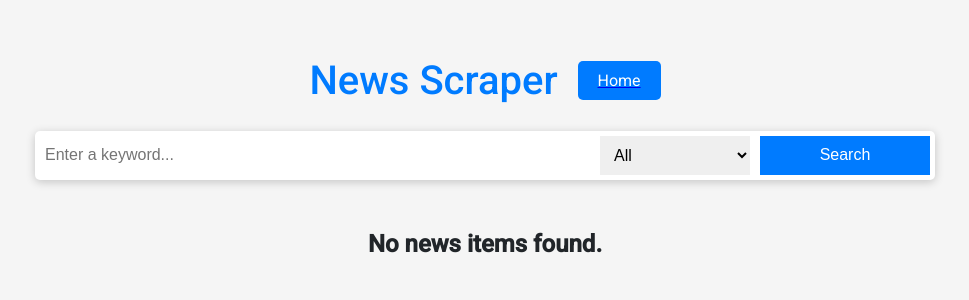
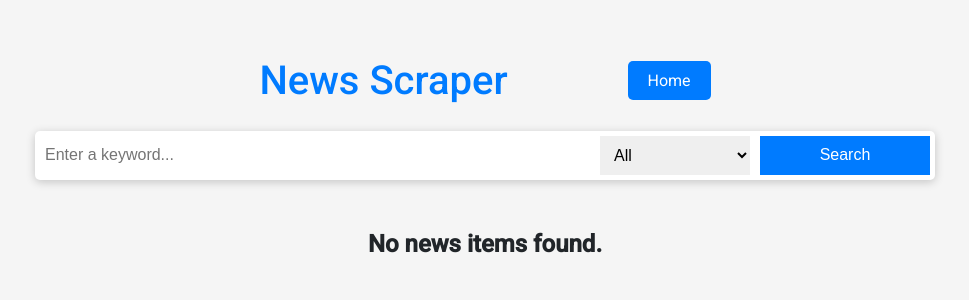
Before and after one commit to pranavbatra30/NewsScraper, a Flask app: template templates/index.html in a window 1280 px wide. Shown: the top 300 px of the page, without its empty margins (155-1124 px from the left). Run offline with Flask 3, Linux system fonts and the light colour scheme; the template is opened without the code that fills it, so the values that code supplies are empty; parts of the project's set-up code (start-up, migrations or seed data) failed here and were passed over; some libraries are stand-ins or nearby versions.

Commit message:
Update index.html

```diff
--- a/templates/index.html
+++ b/templates/index.html
@@ -226,7 +226,7 @@
             border-radius: 5px;
             text-align: center;
             align-self: center;
-            margin-left: 20px;
+            margin-left: 120px;
         }
 
         #home-button a {
@@ -250,7 +250,7 @@
 <div class="container">
     <div class="header">
         <h1>News Scraper</h1>
-        <a href="/"><div id="home-button">Home</div></a>
+        <div id="home-button"><a href="/">Home</a></div>
     </div>
     <div class="search-box">
         <form method="POST">
```
